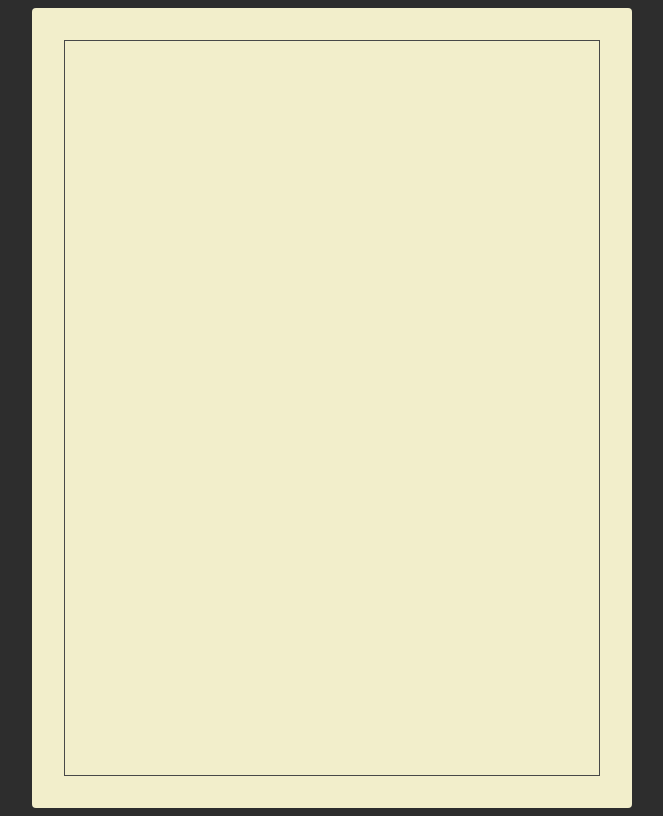
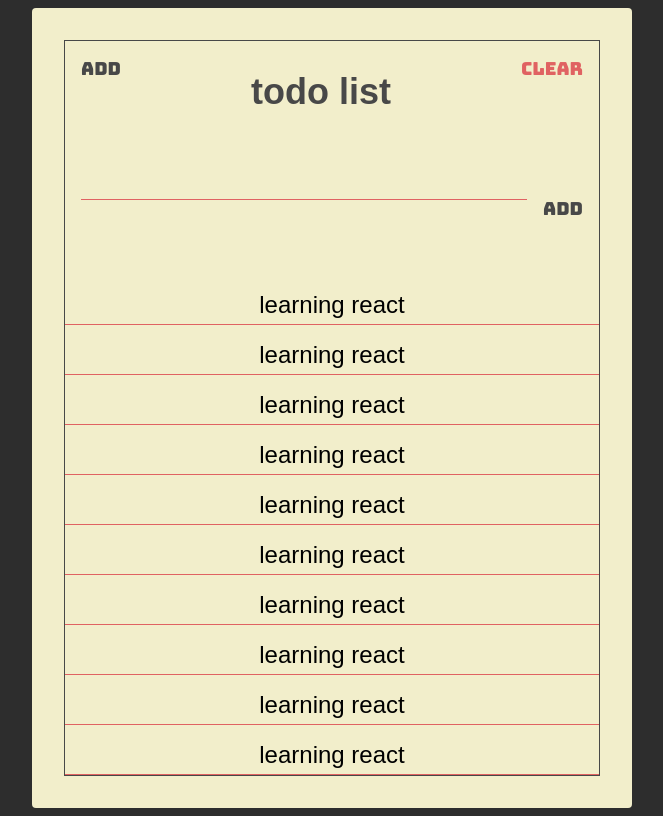
Before and after one commit to edbertlauren/React-todolist, a React (Create React App) app: page / in a window 1280 px wide. Shown: the whole page, without its empty margins (308-971 px from the left). Built offline with nearby package versions, Linux system fonts and the light colour scheme; a web font is replaced by a local one.

Commit message:
Paper Component

```diff
--- a/src/components/Paper.jsx
+++ b/src/components/Paper.jsx
@@ -1,15 +1,15 @@
 import React from "react";
 import PropTypes from "prop-types";
 
-const Paper = ({ childern }) => {
+const Paper = ({ children }) => {
   return (
     <div className="container">
-      <div className="frame">{childern}</div>
+      <div className="frame">{children}</div>
     </div>
   );
 };
 
-Paper.PropTypes = {
+Paper.propTypes = {
   children: PropTypes.oneOfType([
     PropTypes.arrayOf(PropTypes.node),
     PropTypes.node
```
